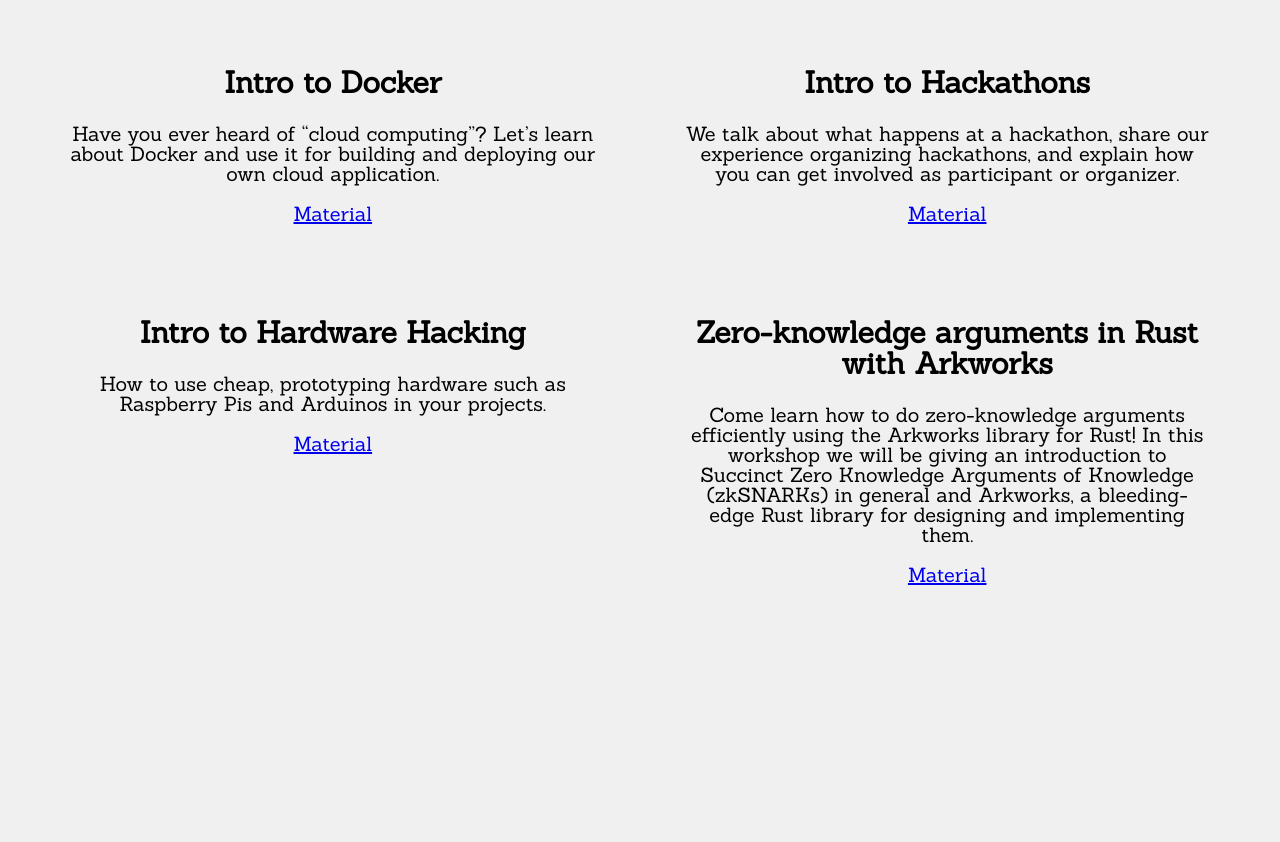
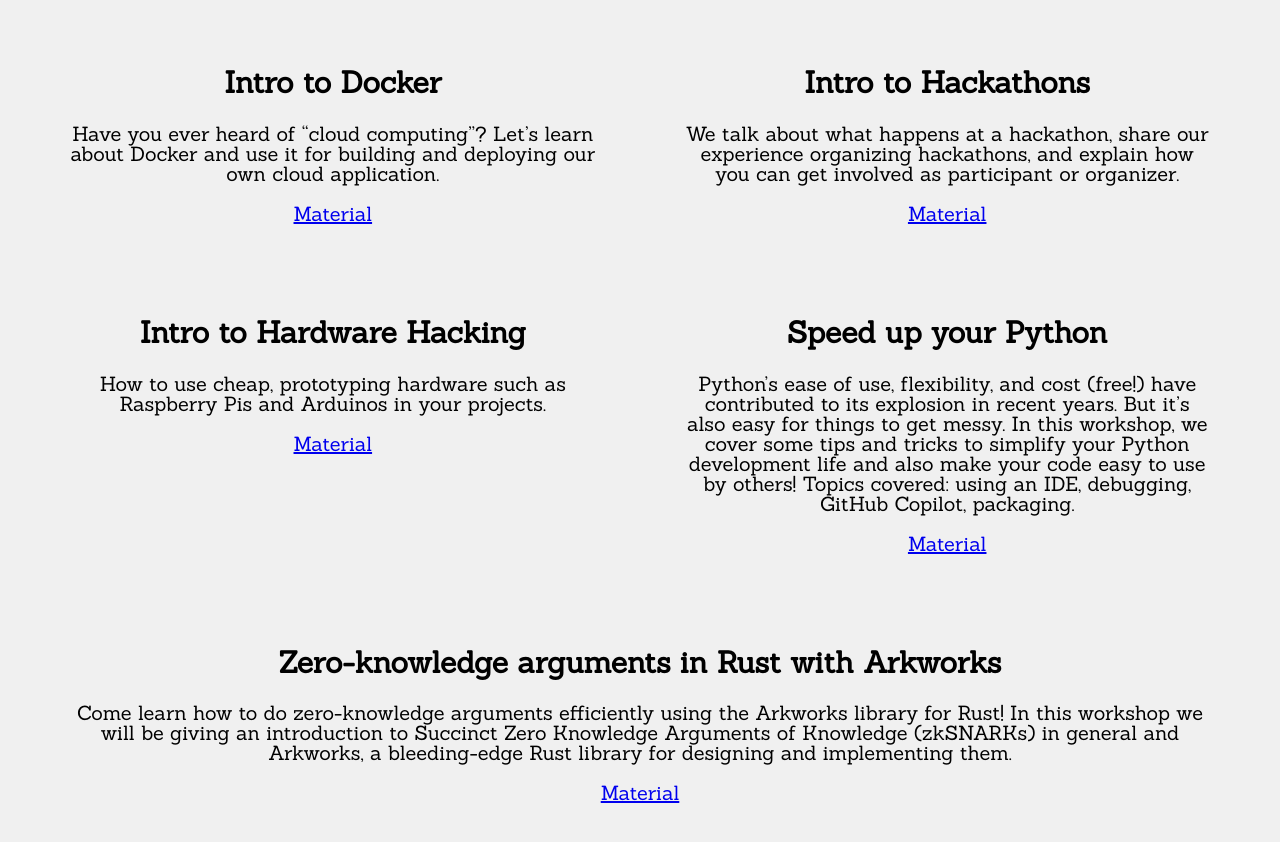
Before and after one commit to LauzHack/LauzHack.github.io, a Jekyll site: the page built from workshops.html, in a window 1280 px wide and 900 px high, scrolled down 1192 px. Shown: the top 842 px of the window. Built offline with Jekyll 4.4.1, drawn with Linux system fonts in a browser that asks for light colours; before the commit the page ends 1873 px from its top, so only the background shows below that.

Commit message:
Add speed up your python material

```diff
--- a/_data/workshops.yml
+++ b/_data/workshops.yml
@@ -26,7 +26,9 @@
     material: https://docs.google.com/presentation/d/1Aw1WJrv07Xm0iC63NN8AehWYOxqQrzlD1T6zBSX5bdc/edit?usp=sharing
 
   Generative Adversarial Networks - Synthetic Data for Fun and Profit:
-    description: Generative Adversarial Networks (GANs) are an approach to generative modeling using deep learning methods. In this workshop, we will give a hands-on intro to GANs, going through image and financial time series examples.
+    description: |-
+      Generative Adversarial Networks (GANs) are an approach to generative modeling using deep learning methods.
+      In this workshop, we will give a hands-on intro to GANs, going through image and financial time series examples.
     material: https://github.com/amrusnak/LauzHackGANDemo
 
   Intro to Docker:
@@ -41,6 +43,16 @@
     description: How to use cheap, prototyping hardware such as Raspberry Pis and Arduinos in your projects.
     material: https://github.com/ebezzam/hardware-hacking-intro
 
+  Speed up your Python:
+    description: |-
+      Python's ease of use, flexibility, and cost (free!) have contributed to its explosion in recent years.
+      But it's also easy for things to get messy. In this workshop, we cover some tips and tricks to simplify your Python development life and also make your code easy to use by others!
+      Topics covered: using an IDE, debugging, GitHub Copilot, packaging.
+    material: https://drive.google.com/drive/folders/1vK4zrJ3vH6X8E42WON0hXbjaCFJWzqRi?usp=share_link
+
   Zero-knowledge arguments in Rust with Arkworks:
-    description: Come learn how to do zero-knowledge arguments efficiently using the Arkworks library for Rust! In this workshop we will be giving an introduction to Succinct Zero Knowledge Arguments of Knowledge (zkSNARKs) in general and Arkworks, a bleeding-edge Rust library for designing and implementing them.
+    description: |-
+      Come learn how to do zero-knowledge arguments efficiently using the Arkworks library for Rust!
+      In this workshop we will be giving an introduction to Succinct Zero Knowledge Arguments of Knowledge (zkSNARKs) in general and Arkworks,
+      a bleeding-edge Rust library for designing and implementing them.
     material: https://drive.google.com/file/d/1LOUlv6gkmkMQrKkmRrfr1Bl1AOrfXyeB/view?usp=sharing
```
Also changed, not shown: _data/faq.yml (line endings or trailing spaces).
